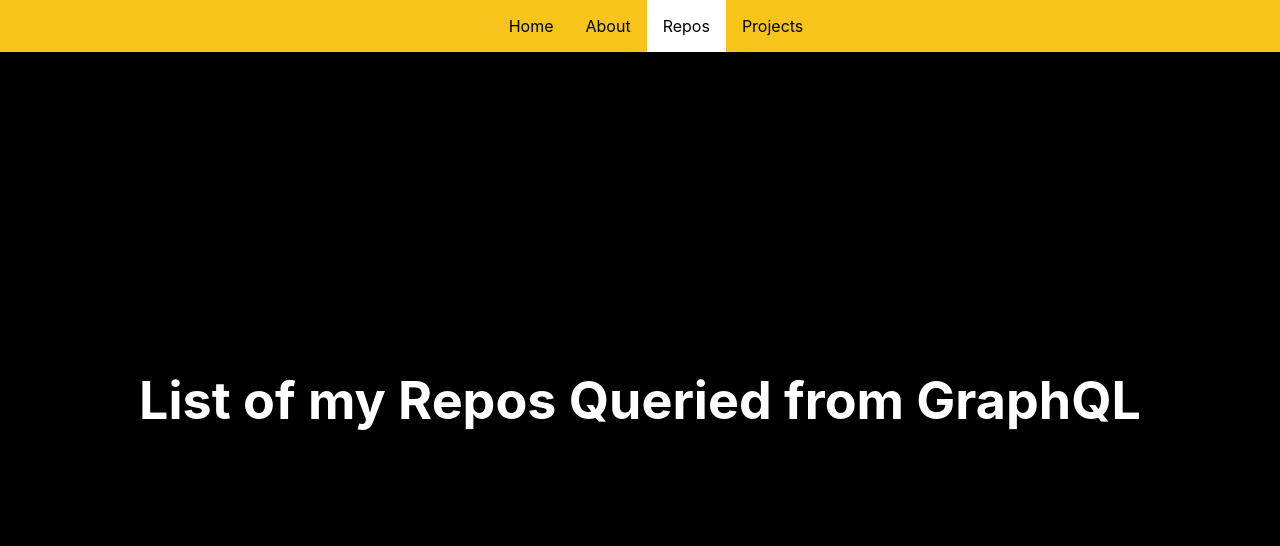
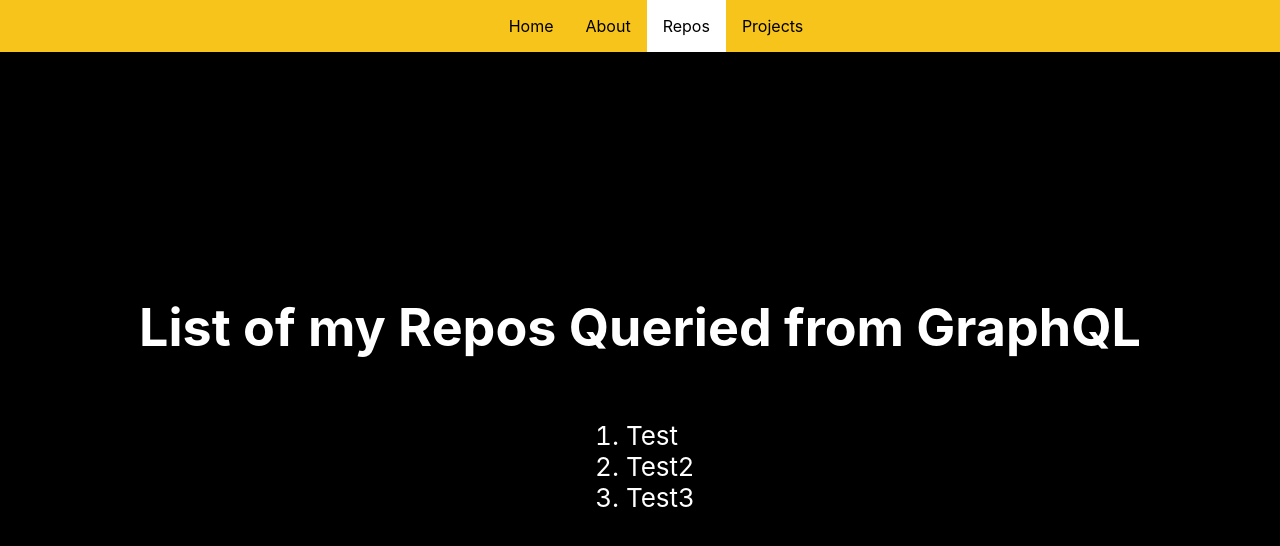
Before and after one commit to hyfyn/hyfyn, a React (Create React App) app: page /repos in a window 1280 px wide. Shown: the top 546 px of the page. Built offline with nearby package versions, Linux system fonts and the light colour scheme.

Commit message:
:art: feat(UI): finishes emotion setup

```diff
--- a/src/app/components/atoms/index.ts
+++ b/src/app/components/atoms/index.ts
@@ -1 +1 @@
-export { UList, DList } from "./listItems/styles";
+export { OList, UList, DList } from "./listItems/styles";
--- a/src/app/components/atoms/listItems/index.tsx
+++ b/src/app/components/atoms/listItems/index.tsx
@@ -2,7 +2,7 @@
 import { uid } from "utils";
 
 //Atoms
-import { UList, DList } from "../index";
+import { OList, UList, DList } from "../index";
 
 export interface ListItemsProps {
   type: "ul" | "ol" | "dl";
@@ -19,7 +19,7 @@
       listType = <DList className={`dl ${classes}`}>{listItems}</DList>;
       break;
     case "ol":
-      listType = <ol className={`ol ${classes}`}>{listItems}</ol>;
+      listType = <OList className={`ol ${classes}`}>{listItems}</OList>;
       break;
     default:
       listType = <UList className={`ul ${classes}`}>{listItems}</UList>;
--- a/src/app/components/atoms/listItems/styles/index.tsx
+++ b/src/app/components/atoms/listItems/styles/index.tsx
@@ -1,18 +1,18 @@
 import styled from "@emotion/styled";
 import { css } from "@emotion/react";
 
-const styles = css`
+const base = css`
   list-style: none;
   margin: 0;
   li {
     display: inline;
+    padding: 0.5rem;
   }
 `;
 
 const UList = styled.ul(
+  base,
   ({ theme }) => css`
-    ${styles}
-    background-color: ${theme.color.gold};
     &.nav {
       display: flex;
       justify-content: center;
@@ -21,6 +21,9 @@
       width: 100%;
       background-color: ${theme.color.gold};
       padding: 1rem;
+      li {
+        padding: 0;
+      }
       li a {
         color: ${theme.color.black};
         text-decoration: none;
@@ -37,9 +40,15 @@
   `
 );
 
-const DList = styled.dl(
+const DList = styled.dl(base, ({ theme }) => css``);
+
+const OList = styled.ol(
   ({ theme }) => css`
-    ${styles}
+    li {
+      text-align: left;
+      text-transform: capitalize;
+    }
   `
 );
-export { UList, DList };
+
+export { OList, DList, UList };
--- a/src/pages/repos/index.tsx
+++ b/src/pages/repos/index.tsx
@@ -1,11 +1,13 @@
 import { FC } from "react";
 import MainLayout from "layout/main";
+import ListItems from "app/components/atoms/listItems";
 export interface reposProps {}
 
 const repos: FC = () => {
   return (
     <MainLayout>
       <h1>List of my Repos Queried from GraphQL</h1>
+      <ListItems type="ol" items={["test", "test2", "test3"]} />
     </MainLayout>
   );
 };
```
